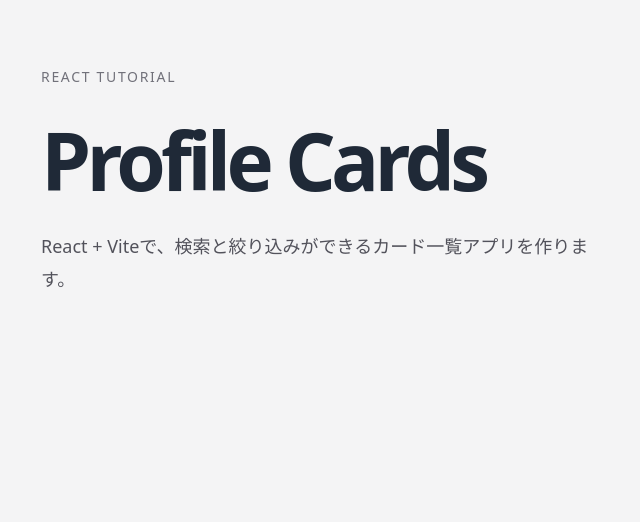
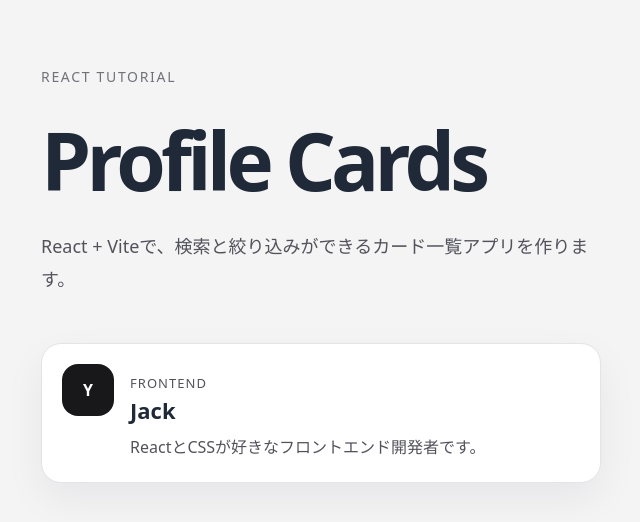
Before and after one commit to mendelssohnbach/react-profile-20260628, a React (Vite) app: page / in a window 1280 px wide. Shown: the top 522 px of the page, without its empty margins (319-959 px from the left). Built offline with nearby package versions, Linux system fonts and the light colour scheme.

Commit message:
ProfileCardを作る

```diff
--- a/src/App.tsx
+++ b/src/App.tsx
@@ -10,10 +10,24 @@ function Header() {
   );
 }
 
+function ProfileCard() {
+  return (
+    <article className="profile-card">
+      <div className="profile-card__avatar">Y</div>
+      <div>
+        <p className="profile-card__category">Frontend</p>
+        <h2>Jack</h2>
+        <p>ReactとCSSが好きなフロントエンド開発者です。</p>
+      </div>
+    </article>
+  );
+}
+
 function App() {
   return (
     <main className="app">
       <Header />
+      <ProfileCard />
     </main>
   );
 }
--- a/src/index.css
+++ b/src/index.css
@@ -71,3 +71,49 @@ p {
   color: #52525b;
   font-size: 18px;
 }
+
+.profile-card {
+  display: grid;
+  /* 要素を2列に2列に並べる */
+  /* 1列目: auto / 中身のコンテンツに合わせて幅を決定 */
+  /* 2列目: 1fr / 残りのスペースをすｂて専有 */
+  grid-template-columns: auto 1fr;
+  gap: 16px;
+  align-items: start;
+  padding: 20px;
+  border: 1px solid #e4e4e7;
+  border-radius: 20px;
+  background: #ffffff;
+  /* 要素に外向きの影を付ける */
+  /* 横方向: 0 縦方向 16px ボカシの強さ 40px */
+  box-shadow: 0 16px 40px rgba(15, 23, 42, 0.06);
+}
+
+.profile-card__avatar {
+  display: grid;
+  width: 52px;
+  height: 52px;
+  place-items: center;
+  border-radius: 16px;
+  background: #18181b;
+  color: #ffffff;
+  font-weight: 700;
+}
+
+.profile-card__category {
+  margin: 0 0 4px;
+  color: #71717a;
+  font-size: 13px;
+  letter-spacing: 0.08em;
+  text-transform: uppercase;
+}
+
+.profile-card h2 {
+  margin: 0;
+  font-size: 22px;
+}
+
+.profile-card p {
+  margin: 8px 0 0;
+  color: #52525b;
+}
```
